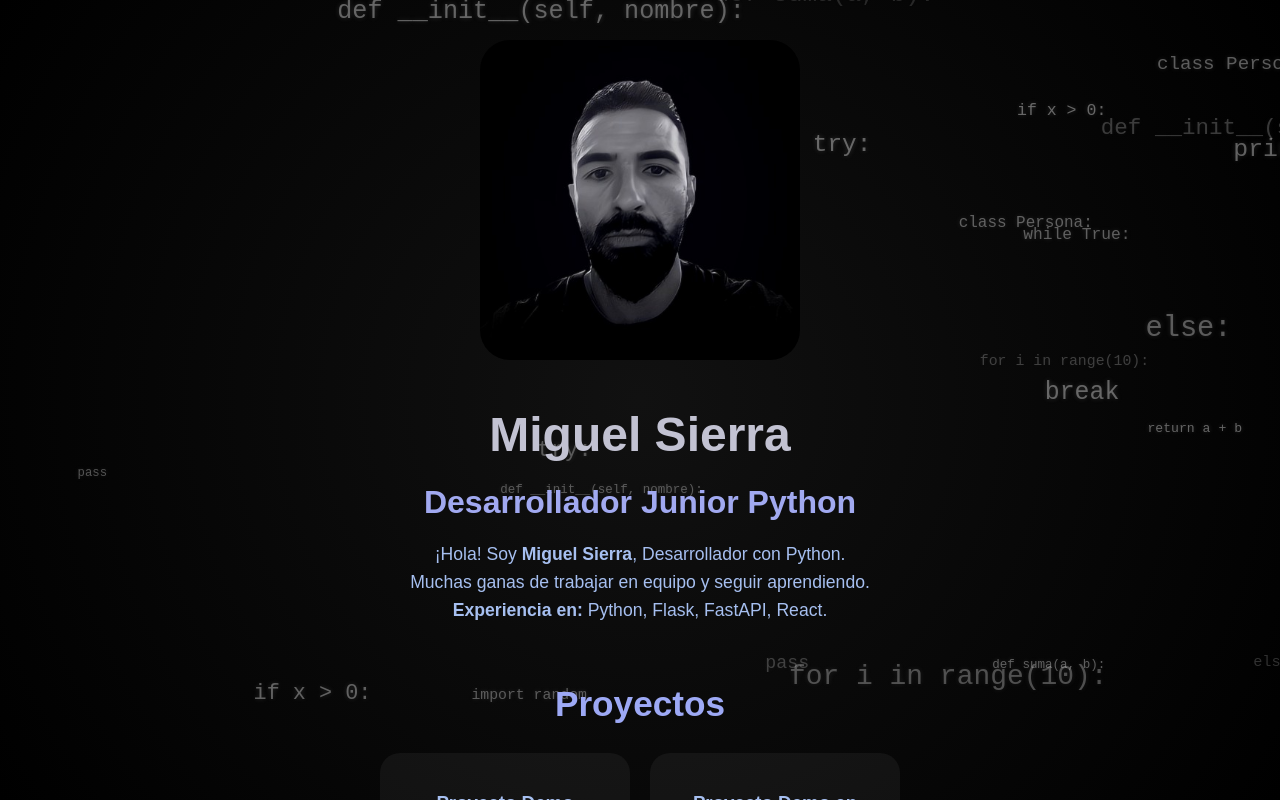
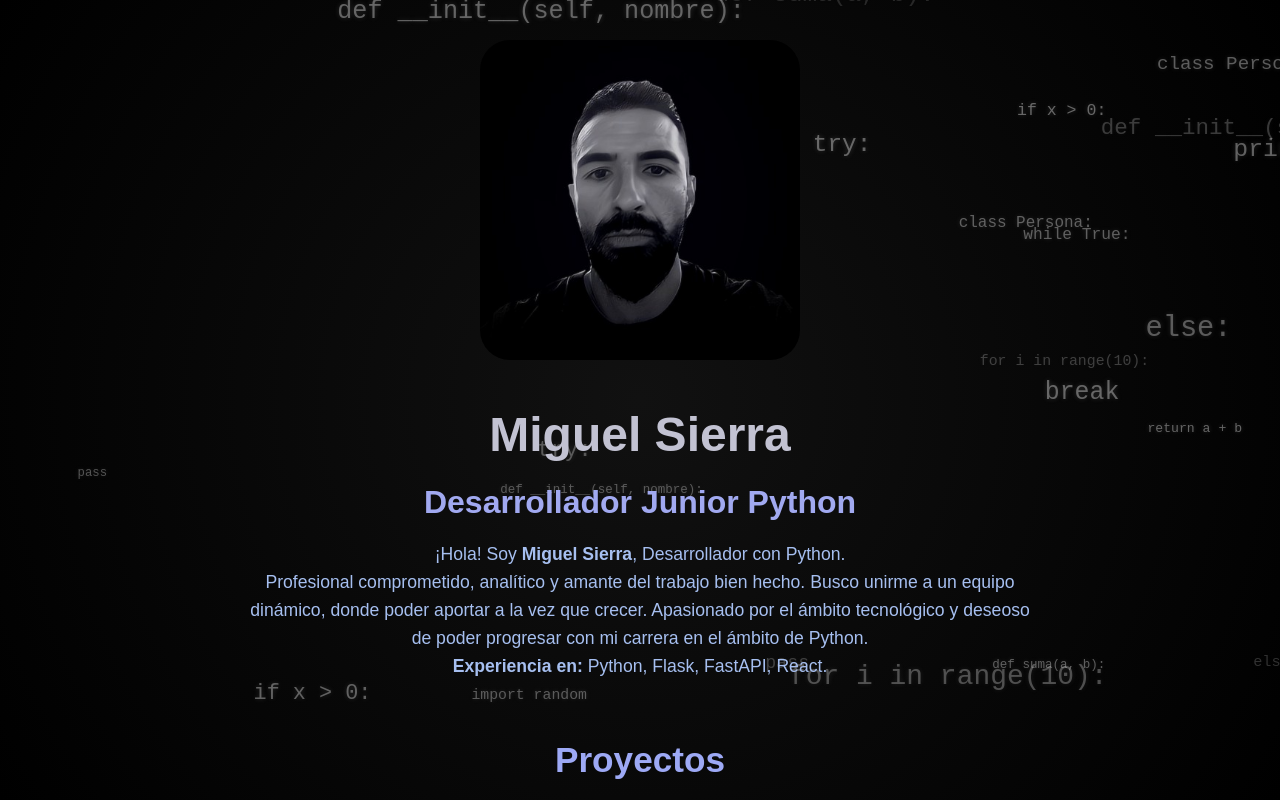
Before and after one commit to Nebuluky25/Portafolio, a React (Vite) app in the folder frontend/: page / in a window 1280 px wide. Built offline with nearby package versions, Linux system fonts and the light colour scheme; no server answers.

Commit message:
Actualización frontend y backend

```diff
--- a/frontend/src/App.tsx
+++ b/frontend/src/App.tsx
@@ -136,7 +136,9 @@ export function App() {
             ¡Hola! Soy <strong>{sobreMi.nombre || "Miguel Sierra"}</strong>,
             Desarrollador con Python.
             <br />
-            Muchas ganas de trabajar en equipo y seguir aprendiendo.
+            Profesional comprometido, analítico y amante del trabajo bien hecho.
+            Busco unirme a un equipo dinámico, donde poder aportar a la vez que crecer.
+            Apasionado por el ámbito tecnológico y deseoso de poder progresar con mi carrera en el ámbito de Python.
             <br />
             <span>
               <strong>Experiencia en:</strong>{" "}
```
